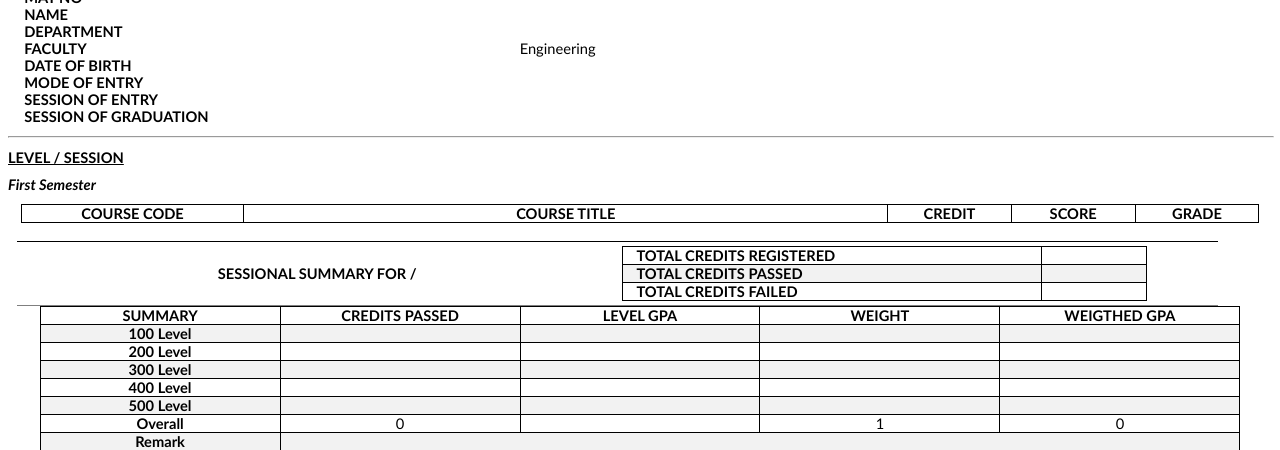
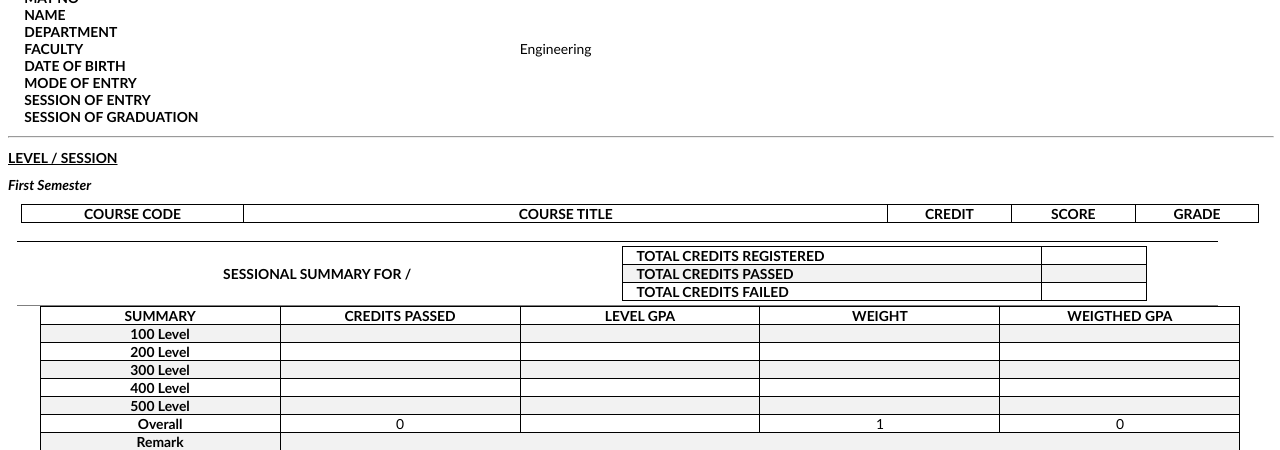
Before and after one commit to laryhills/skylight, a Python web app: template api/sms/templates/student_update_template.htm in a window 1280 px wide. Shown: the part 150-600 px from the top of the page. Run offline with Jinja, Linux system fonts and the light colour scheme; the template is opened without the code that fills it, so the values that code supplies are empty.

Commit message:
maintain visual conformity of result_update linux with 96dpi

```diff
--- a/api/sms/templates/student_update_template.htm
+++ b/api/sms/templates/student_update_template.htm
@@ -19,7 +19,7 @@
 	margin-bottom:8.0pt;
 	margin-left:0in;
 	line-height:107%;
-	font-size:11.0pt;
+	font-size:10.4pt;
 	font-family:"Calibri",sans-serif;}
 .MsoChpDefault
 	{font-family:"Calibri",sans-serif;}
@@ -66,7 +66,7 @@ ul
 
 <div class=WordSection1>
 
-<table class=MsoTable15Plain2 border=1 cellspacing=0 cellpadding=5 width=100%
+    <table class=MsoTable15Plain2 border=1 cellspacing=0 cellpadding=5 width=99%
            style='border-collapse:collapse;border:none'>
         <tr style='height:88.6pt;border-top:solid 1.0pt;
   border-left:none;border-bottom:double black 3.0pt;border-right:none;
```
Lines whose indentation alone changed are shown as unchanged.
